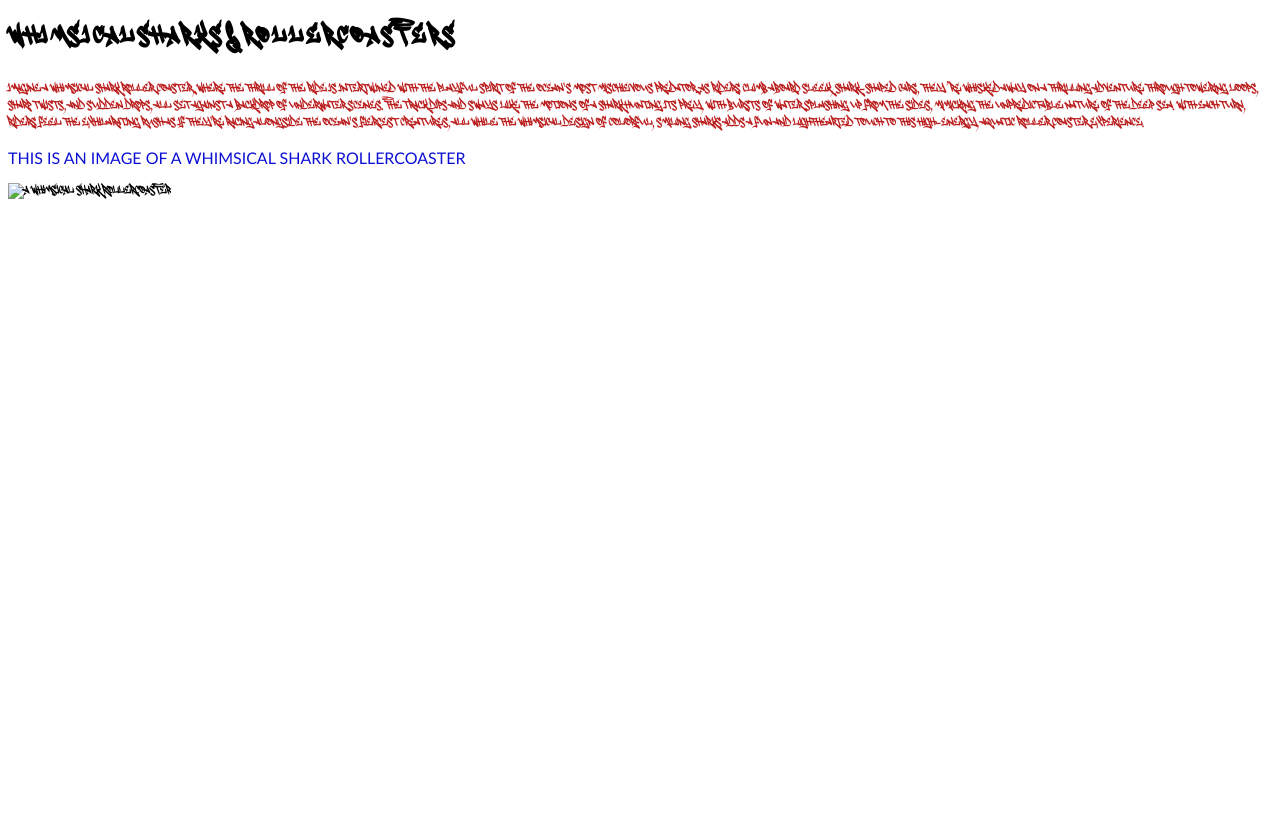
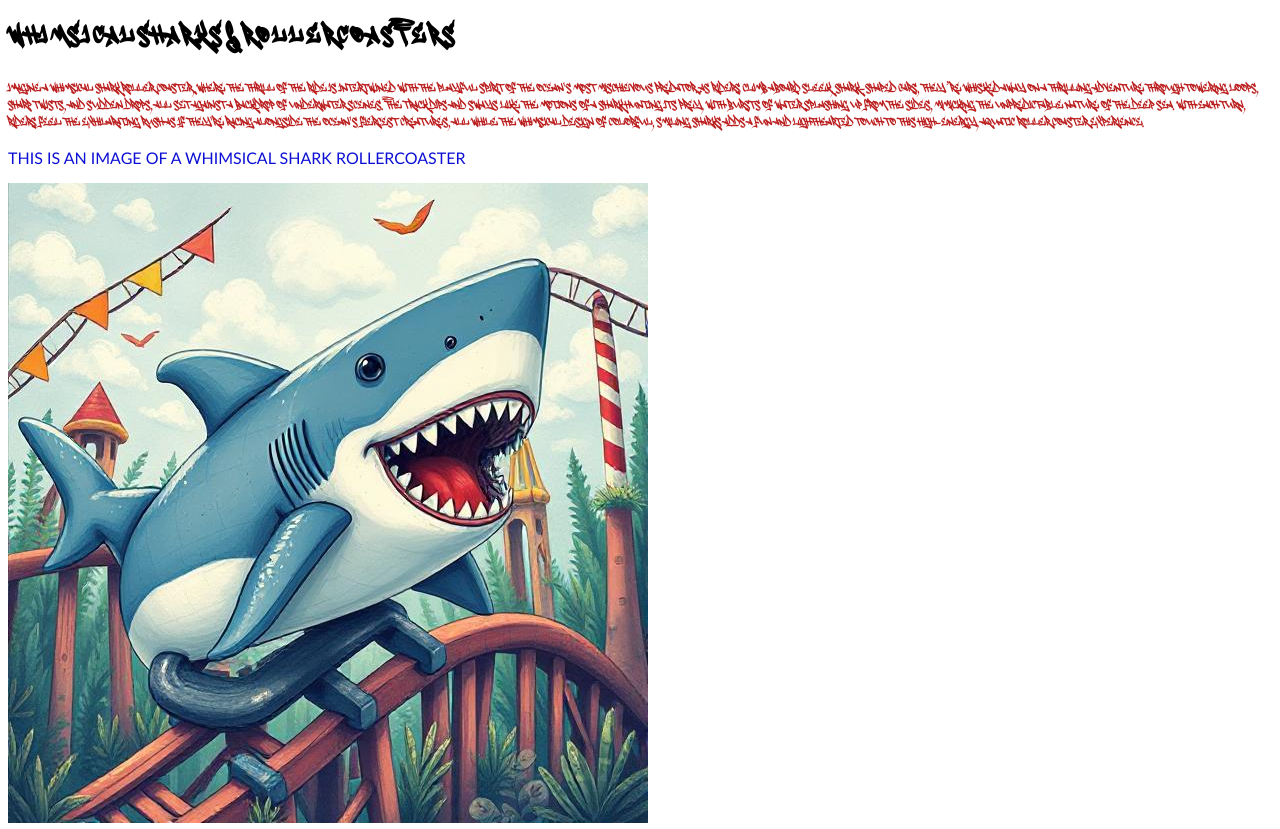
Before and after one commit to TheWizardFlix/Mix-Match, a plain HTML site: page index.html in a window 1280 px wide. Before the commit the page ends 800 px from the top, so only its background shows below. Drawn offline with Linux system fonts and the light colour scheme; a web font is replaced by a local one.

Commit message:
Add files via upload

```diff
--- a/index.html
+++ b/index.html
@@ -16,7 +16,7 @@
   <p class="par1">  Imagine a whimsical shark roller coaster, where the thrill of the ride is intertwined with the playful spirit of the ocean's most mischievous predator. As riders climb aboard sleek, shark-shaped cars, they’re whisked away on a thrilling adventure through towering loops, sharp twists, and sudden drops, all set against a backdrop of underwater scenes. The track dips and sways like the motions of a shark hunting its prey, with bursts of water splashing up from the sides, mimicking the unpredictable nature of the deep sea. With each turn, riders feel the exhilarating rush as if they're racing alongside the ocean's fiercest creatures, all while the whimsical design of colorful, smiling sharks adds a fun and lighthearted touch to this high-energy, aquatic roller coaster experience.</p>
 
   <p class="par2"> THIS IS AN IMAGE OF A WHIMSICAL SHARK ROLLERCOASTER  </p>
-  <img src="c:\Users\Compsci\Downloads\pixlr-image-generator-d7077bf0-1ae5-4610-8b42-35eeeeeda4d9.png" alt="A WHIMSICAL SHARK ROLLERCOASTER">
+  <img src="0318537c-4338-4ab2-87a8-e441dc39f397.jpg" alt="A WHIMSICAL SHARK ROLLERCOASTER">
 
   <script src="script.js"></script>
 </body>
```
Also changed, not shown: 0318537c-4338-4ab2-87a8-e441dc39f397.jpg (added).
